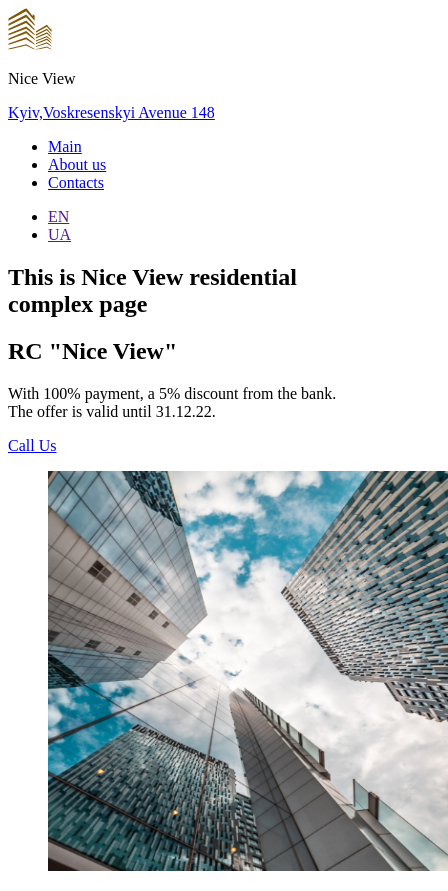
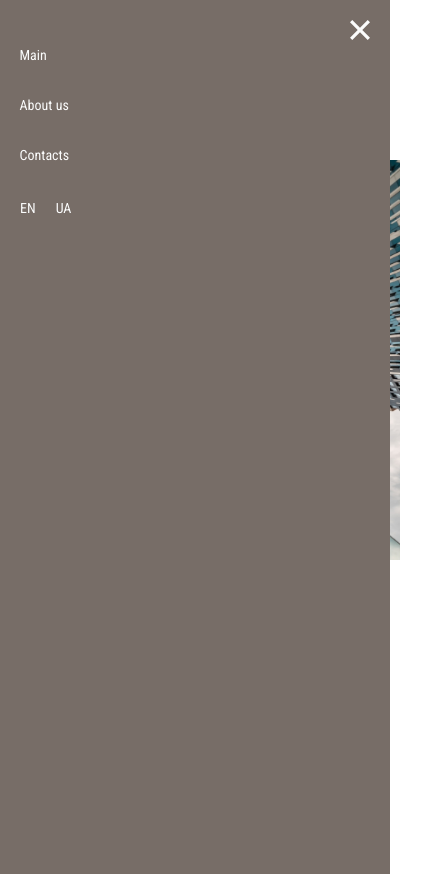
Before and after one commit to VasSuk13/Nice-View, a plain HTML site: page index.html in a window 390 px wide. Shown: the whole page, 448 px wide, since content can reach past the window. Drawn offline with Linux system fonts and the light colour scheme.

Commit message:
add navigation menu styles, start to work on mobile menu

```diff
--- a/index.html
+++ b/index.html
@@ -4,6 +4,8 @@
     <meta charset="UTF-8">
     <meta name="viewport" content="width=device-width, initial-scale=1.0">
     <title>Document</title>
+    <link rel="stylesheet" href="style.css">
+    <link rel="stylesheet" href="reset.css">
 </head>
 <body>
     <header class="header">
@@ -53,8 +55,21 @@
             </ul>
             <ul class="lang-list">
                 <li class="lang-list-item"><a href="" class="lang-link">EN</a></li>
-                <li class="lang-list-item"><a href="" class="lang-link">UA</a></li>
+                <li class="lang-list-item"><a href="" class="lang-link hidden">UA</a></li>
             </ul>
+            <button class="cross-button">
+                <?xml version="1.0" encoding="iso-8859-1"?>
+                <!-- Uploaded to: SVG Repo, www.svgrepo.com, Generator: SVG Repo Mixer Tools -->
+                <svg class="cross-button hidden" fill="#FBFCFC" height="800px" width="800px" version="1.1" id="Layer_1" xmlns="http://www.w3.org/2000/svg" xmlns:xlink="http://www.w3.org/1999/xlink"
+                	 viewBox="0 0 512 512" xml:space="preserve">
+                <g>
+                	<g>
+                		<polygon points="512,59.076 452.922,0 256,196.922 59.076,0 0,59.076 196.922,256 0,452.922 59.076,512 256,315.076 452.922,512
+                			512,452.922 315.076,256 		"/>
+                	</g>
+                </g>
+                </svg>
+            </button>
         </nav>
         <section class="banner">
             <h1 class="visually-hidden">This is Nice View residential complex page</h1>
--- /dev/null
+++ b/style.css
@@ -0,0 +1,184 @@
+@font-face {
+    font-family: 'Nunito';
+    src: url('./Fonts/Nunito-VariableFont_wght.woff2') format('woff2');
+    font-style: normal;
+}
+@font-face {
+    font-family: 'Nunito';
+    src: url('./Fonts/Nunito-Italic-VariableFont_wght.woff2') format('woff2');
+    font-style: italic;
+}
+@font-face {
+    font-family: 'Roboto Condensed';
+    src: url('./Fonts/RobotoCondensed-VariableFont_wght.woff2') format('woff2');
+    font-style: normal;
+}
+@font-face {
+    font-family: 'Roboto Condensed';
+    src: url('./Fonts/RobotoCondensed-Italic-VariableFont_wght.woff2') format('woff2');
+    font-style: italic;
+}
+:root {
+    --font-family-title: 'Nunito', sans-serif;
+    --font-family-text: 'Roboto Condensed', arial;
+    --font-size-title: 68px;
+    --font-size-title-small:48px;
+    --font-size-title-mobile: 40px;
+    --font-size-subtitle: 40px;
+    --font-size-subtitle-mobile: 24px;
+    --font-size-text-1: 24px;
+    --font-size-text-1-mobile: 20px;
+    --font-size-text-2: 16px;
+    --font-size-text-2-mobile: 14px;
+    --image-border-radius: 8px;
+    --button-border-radius: 12px;
+    --button-border-radius-mobile: 20px;
+    --button-height:68px;
+    --desktop-button-width: 480px;
+    --tablet-button-width: 400px;
+    --mobile-button-width: 320px;
+    --pop-up-width: 900px;
+    --pop-up-width-mobile: 352px;
+    --pop-up-height: 448px;
+    --pop-up-height-mobile: 484px;
+    --color-main-yellow: #8D6515;
+    --color-main-blue: #2E688D;
+    --color-main-white: #FBFCFC;
+    --color-secondary-yellow: #CEB181;
+    --color-secondary-blue: #2B9EE7;
+    --color-secondary-lightblue: #6CAFD9;
+    --color-secondary-dark: #324052;
+    --color-secondary-gray: #C9E4EA;
+    --color-secondary-brown: #776D67;
+}
+body{
+    width: 100%;
+    box-sizing: border-box;
+    transition: 0.2s ease;
+}
+.lang-link :hover{
+    transform: scale(1.2);
+}
+.header {
+    max-width: 100%;
+    display: flex;
+    flex-direction: column;
+}
+.navigation {
+    max-width: 100%;
+    height: 80px;
+    display: flex;
+    flex-direction: row;
+    align-items: center;
+    justify-content: space-between;
+    padding-inline: 60px;
+    background: linear-gradient(180.00deg, rgb(118, 106, 99),rgba(198, 190, 187, 0.81) 150%);
+}
+.logo-container {
+    display: flex;
+    flex-direction: row;
+    justify-content: center;
+    align-items: center;
+    color: var(--color-main-blue);
+    font-family: var(--font-family-title);
+    font-size: 32px;
+    font-weight: 400;
+}
+.address-link {
+    color: var(--color-main-white);
+    font-family: var(--font-family-text);
+    font-size: var(--font-size-text-1);
+    position: relative;
+}
+.nav-list {
+    display: flex;
+    max-width: 300px;
+    min-width: 150px;
+    justify-content: space-between;
+}
+.nav-link, .lang-link {
+    padding: 10px;
+    color: var(--color-main-white);
+    font-family: var(--font-family-text);
+    font-size: var(--font-size-text-2);
+}
+.lang-list{
+    display: flex;
+    flex-direction: row;
+}
+.lang-list-item {
+    height: 100%;
+}
+.lang-link {
+    padding-inline: 5px;
+    margin-inline: 5px;
+}
+
+
+@media only screen and (max-width: 1024px) {
+    .navigation {
+    padding-inline: 30px;
+    }
+    .logo-container {
+        font-size:24px;
+    }
+    .address-link {
+        font-size: var(--font-size-text-1-mobile);
+    }
+    .nav-link, .lang-link {
+        font-size: var(--font-size-text-2-mobile);
+    }
+    .cross-button {
+        display: none;
+    }
+}
+@media only screen and (max-width: 768px) {
+    .nav-list {
+        position: absolute;
+        padding-top: 30px;
+        top: 0;
+        right: 0;
+        max-width: 100%;
+        width: 100vw;
+        height: 100vh;
+        background-color: var(--color-secondary-brown);
+        display: flex;
+        flex-direction: column;
+        justify-content: start;
+        z-index: 2;
+    }
+    .nav-link {
+        width: 100%;
+        padding-left: 5%;
+        height: 100%;
+        display: flex;
+        align-items: center;
+        box-sizing: border-box;
+    }
+    .list-item {
+        width: 100%;
+        height: 50px;
+    }
+    .lang-list {
+        position: absolute;
+        left: 10px;
+        top: 200px;
+        z-index: 3;
+    }
+    .cross-button {
+        display: inline-block;
+        width: 20px;
+        height: 20px;
+        color: var(--color-main-white);
+        border: none;
+        background-color: transparent;
+        display: flex;
+        justify-content: center;
+        align-items: center;
+        position: absolute;
+        right: 0;
+        top: 0;
+        padding: 20px;
+        z-index: 3;
+    }
+}
```
Also changed, not shown: Fonts/Nunito-Italic-VariableFont_wght.woff2 (added), Fonts/Nunito-VariableFont_wght.woff2 (added), Fonts/RobotoCondensed-Italic-VariableFont_wght.woff2 (added), Fonts/RobotoCondensed-VariableFont_wght.woff2 (added), Images/SVG/cross.svg (added).
